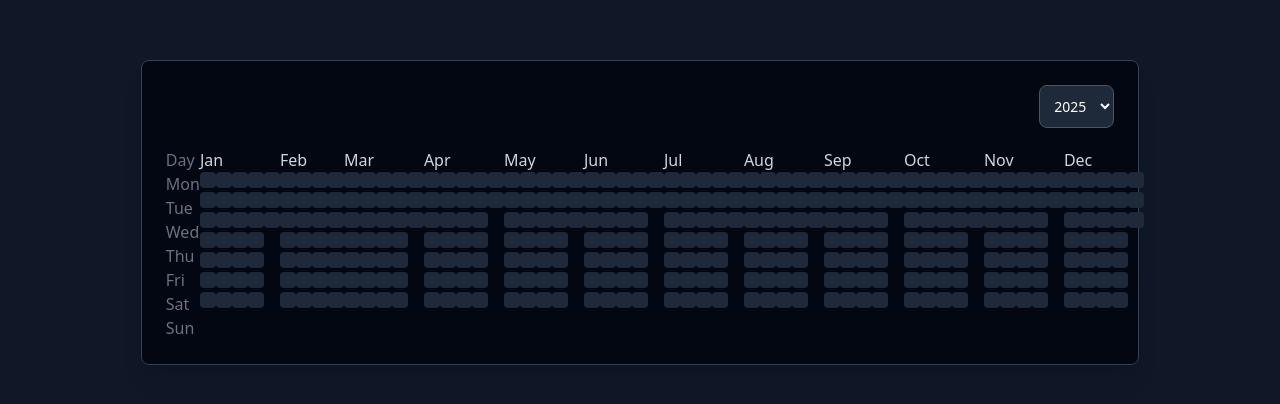
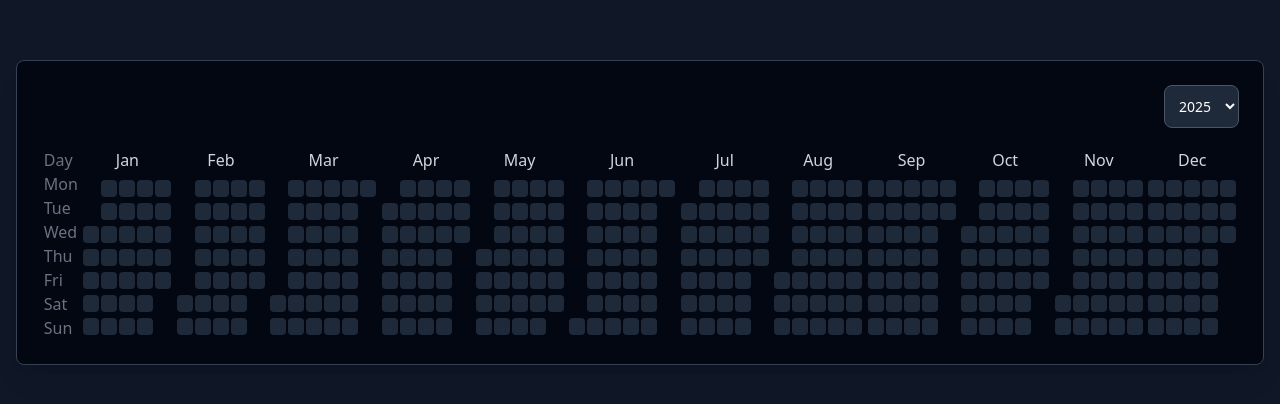
Before and after one commit to sajidahamed-git/GitHub-Calendar, a React (Vite) app: page / in a window 1280 px wide. Shown: the part 188-592 px from the top of the page. Built offline with nearby package versions, Linux system fonts and the light colour scheme.

Commit message:
refactor: improve layout and readability in ContributionCalendar

```diff
--- a/src/Components/ContributionCalendar.jsx
+++ b/src/Components/ContributionCalendar.jsx
@@ -31,7 +31,7 @@ const levelColors = [
 export default function CalendarUI() {
   const selectedYear = 2025;
   return (
-    <div className=" flex flex-col bg-gray-950 text-gray-300 p-6 rounded-lg shadow-xl w-4/5  border border-gray-700">
+    <div className=" flex flex-col bg-gray-950 text-gray-300 p-6 w-full rounded-lg shadow-xl  border border-gray-700">
       {/* Year Selector, first row */}
       <div className=" yearColumn flex justify-end mb-5">
         <select
@@ -61,23 +61,37 @@ export default function CalendarUI() {
           </div>
 
           {monthNames.map((month, monthIndex) => {
-            const firstDayOfMonth = startOfMonth(new Date(selectedYear, monthIndex));
+            const firstDayOfMonth = startOfMonth(
+              new Date(selectedYear, monthIndex)
+            );
             // console.log(firstDayOfMonth)
-            const lastDayOfMonth = endOfMonth(new Date(selectedYear, monthIndex));
-            const daysInMonth = eachDayOfInterval({start: firstDayOfMonth,
+            const lastDayOfMonth = endOfMonth(
+              new Date(selectedYear, monthIndex)
+            );
+            const daysInMonth = eachDayOfInterval({
+              start: firstDayOfMonth,
               end: lastDayOfMonth,
             });
             console.log(daysInMonth);
+            const firstDayNumber = getDay(firstDayOfMonth);
+            const paddingDays = firstDayNumber === 0 ? 6 : firstDayNumber - 1; // Adjust to have Monday as the first day of the week
 
             return (
               <div key={monthIndex} className="Month">
-                <div>{month}</div>
-                <div className="grid grid-rows-7 grid-flow-col gap-0">
+                <div className="text-center mb-2">{month}</div>
+                <div className="grid grid-rows-7 grid-flow-col gap-0.5">
+                  {/* Render padding days (empty cells) */}
+                  {Array.from({ length: paddingDays }, (_, i) => (
+                    <div
+                      key={`padding-${monthIndex}-${i}`}
+                      className="w-4 h-4 mb-1 rounded-sm"
+                    ></div>
+                  ))}
                   {daysInMonth.map((day) => (
                     <div
                       key={format(day, "yyyy-MM-dd")}
                       title={format(day, "EEE, MMM d")}
-                      className="w-4 h-4 mb-1 rounded-sm bg-gray-800 hover:bg-emerald-500 transition duration-150 ease-in-out"
+                      className="w-4 h-4.25 mb-1 rounded-sm bg-gray-800 hover:bg-emerald-500 transition duration-50 ease-in-out"
                     ></div>
                   ))}
                 </div>
```
